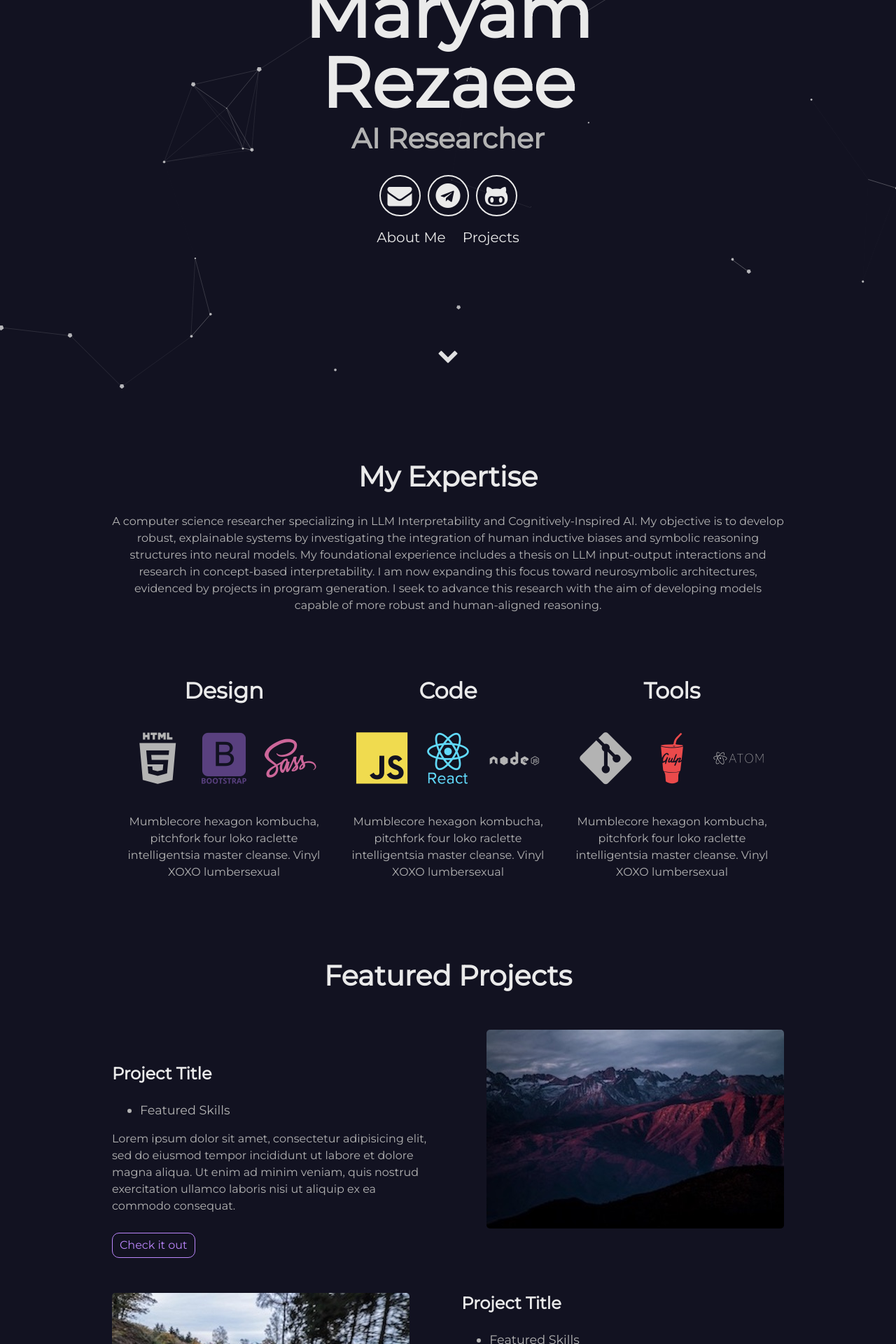
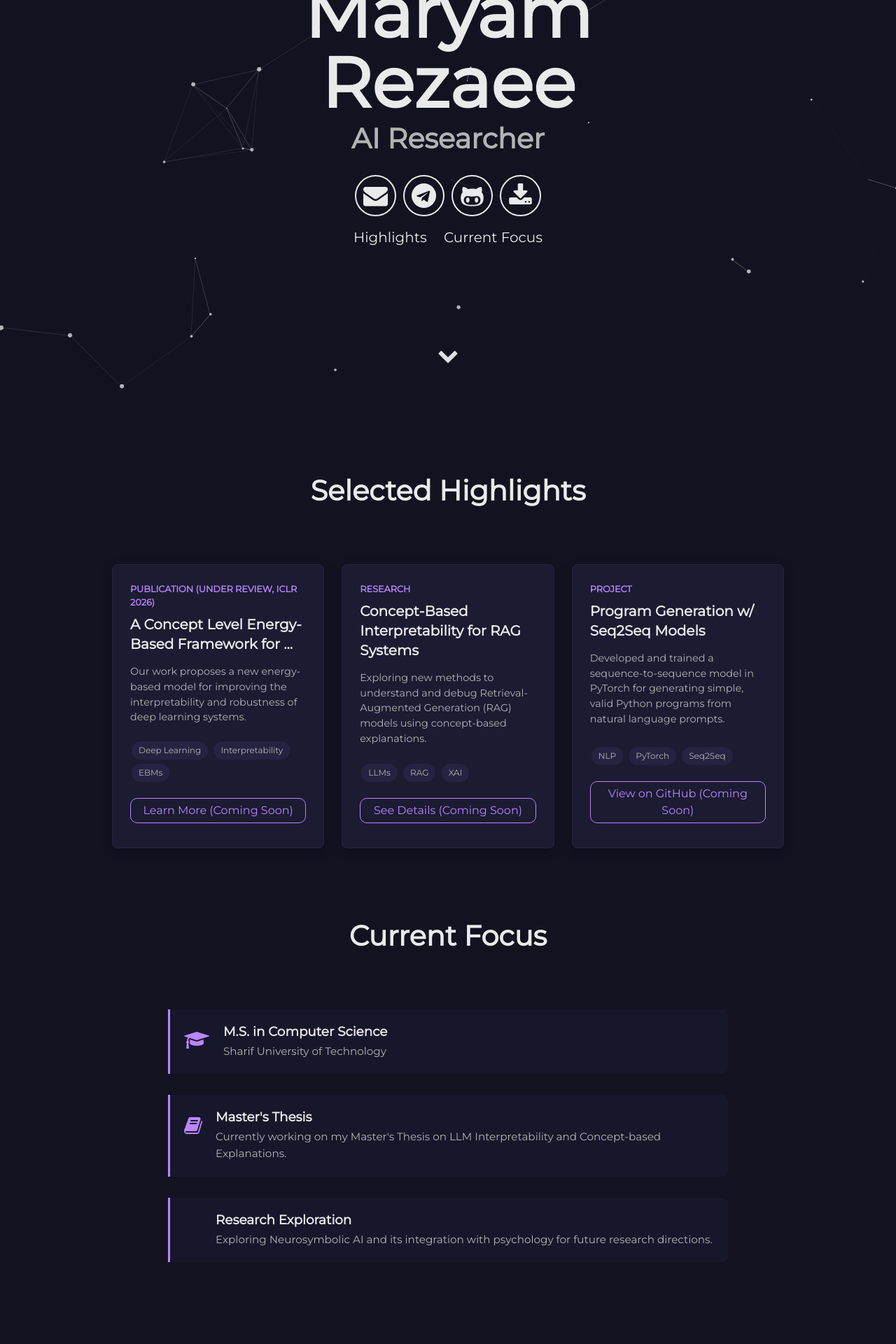
Before and after one commit to MsMaryamRezaee/msmaryamrezaee.github.io, a Jekyll site: the page built from index.html, in a window 1280 px wide. Shown: the part 324-2244 px from the top of the page at 70% size. Built offline with Jekyll 4.4.1, drawn with Linux system fonts in a browser that asks for light colours; some of the changed text lies outside the part shown.

Commit message:
feat: Add new sections to home page

```diff
--- /dev/null
+++ b/_includes/focus.html
@@ -0,0 +1,37 @@
+<div class="new-section-container">
+  <h1>Current Focus</h1>
+
+  <div class="focus-container">
+
+    <div class="focus-item js-reveal">
+      <div class="focus-icon">
+        <i class="fa fa-graduation-cap"></i>
+      </div>
+      <div class="focus-content">
+        <h4>M.S. in Computer Science</h4>
+        <p>Sharif University of Technology</p>
+      </div>
+    </div>
+
+    <div class="focus-item js-reveal">
+      <div class="focus-icon">
+        <i class="fa fa-book"></i>
+      </div>
+      <div class="focus-content">
+        <h4>Master's Thesis</h4>
+        <p>Currently working on my Master's Thesis on LLM Interpretability and Concept-based Explanations.</p>
+      </div>
+    </div>
+
+    <div class="focus-item js-reveal">
+      <div class="focus-icon">
+        <i class="fa fa-brain"></i>
+      </div>
+      <div class="focus-content">
+        <h4>Research Exploration</h4>
+        <p>Exploring Neurosymbolic AI and its integration with psychology for future research directions.</p>
+      </div>
+    </div>
+
+  </div>
+</div>
--- a/_includes/footer.html
+++ b/_includes/footer.html
@@ -1,6 +1,10 @@
 <footer class="footer">
-    <p>&copy; {{site.username}}</p>
-    <p>Build with Jekyll and <span class="love">❤</span> by <a href="https://github.com/nrandecker">Nathan Randecker</a></p>
+    <p>&copy; {{ site.time | date: "%Y" }} {{site.username}}</p>
+    <p>
+      Design customized by <a href="https://github.com/{{site.github_username}}" target="_blank">Maryam Rezaee</a>.
+      <br>
+      Based on the <a href="https://github.com/nrandecker/particle" target="_blank">Particle Theme</a> by Nathan Randecker.
+    </p>
 </footer>
 <script src="//cdn.jsdelivr.net/particles.js/2.0.0/particles.min.js"></script>
 <script src="{{ "/assets/js/sweet-scroll.min.js" | prepend: site.baseurl }}"></script>
--- a/_includes/header.html
+++ b/_includes/header.html
@@ -8,11 +8,12 @@
         <a aria-label="My Email" href="mailto:{{site.email}}"><i class="icon fa fa-envelope"></i></a>
         <a aria-label="My Telegram" target="_blank" href="https://telegram.me/{{site.telegram_username}}"><i class="icon fa fa-telegram" aria-hidden="true"></i></a>
         <a aria-label="My Github" target="_blank" href="https://github.com/{{site.github_username}}"><i class="icon fa fa-github-alt" aria-hidden="true"></i></a>
-      </div>
+        <a aria-label="Download My CV" target="_blank" href="/assets/pdf/Maryam_Rezaee_CV.pdf"><i class="icon fa fa-download" aria-hidden="true"></i></a>
+        </div>
       <div class="header-links">
-        <a class="link" href="#about" data-scroll>About Me</a>
-        <a class="link" href="#projects" data-scroll>Projects</a>
-      </div>
+        <a class="link" href="#highlights" data-scroll>Highlights</a>
+        <a class="link" href="#focus" data-scroll>Current Focus</a>
+        </div>
   </div>
-  <a class="down" href="#about" data-scroll><i class="icon fa fa-chevron-down" aria-hidden="true"></i></a>
+  <a class="down" href="#highlights" data-scroll><i class="icon fa fa-chevron-down" aria-hidden="true"></i></a>
 </div>
--- /dev/null
+++ b/_includes/highlights.html
@@ -0,0 +1,43 @@
+<div class="new-section-container">
+  <h1>Selected Highlights</h1>
+
+  <div class="highlights-grid">
+
+    <div class="highlight-card js-reveal">
+      <span class="highlight-type">Publication (Under Review, ICLR 2026)</span>
+      <h3 class="highlight-title">A Concept Level Energy-Based Framework for ...</h3>
+      <p class="highlight-desc">Our work proposes a new energy-based model for improving the interpretability and robustness of deep learning systems.</p>
+      <div class="highlight-tags">
+        <span>Deep Learning</span>
+        <span>Interpretability</span>
+        <span>EBMs</span>
+      </div>
+      <a class="project-link" href="#">Learn More (Coming Soon)</a>
+    </div>
+
+    <div class="highlight-card js-reveal">
+      <span class="highlight-type">Research</span>
+      <h3 class="highlight-title">Concept-Based Interpretability for RAG Systems</h3>
+      <p class="highlight-desc">Exploring new methods to understand and debug Retrieval-Augmented Generation (RAG) models using concept-based explanations.</p>
+      <div class="highlight-tags">
+        <span>LLMs</span>
+        <span>RAG</span>
+        <span>XAI</span>
+      </div>
+      <a class="project-link" href="#">See Details (Coming Soon)</a>
+    </div>
+
+    <div class="highlight-card js-reveal">
+      <span class="highlight-type">Project</span>
+      <h3 class="highlight-title">Program Generation w/ Seq2Seq Models</h3>
+      <p class="highlight-desc">Developed and trained a sequence-to-sequence model in PyTorch for generating simple, valid Python programs from natural language prompts.</p>
+      <div class="highlight-tags">
+        <span>NLP</span>
+        <span>PyTorch</span>
+        <span>Seq2Seq</span>
+      </div>
+      <a class="project-link" href="#">View on GitHub (Coming Soon)</a>
+    </div>
+
+  </div>
+</div>
--- a/_layouts/default.html
+++ b/_layouts/default.html
@@ -3,12 +3,17 @@
   {% include head.html %}
   <body>
       {% include header.html %}
-      <section id="about">
-        {% include about.html %}
+
+      <section id="highlights">
+        {% include highlights.html %}
       </section>
-      <section id="projects">
-        {% include projects.html %}
+
+      <section id="focus">
+        {% include focus.html %}
       </section>
-        {{ content }}
+
+      {{ content }}
+
       {% include footer.html %}
   </body>
+</html>
--- a/assets/js/main.js
+++ b/assets/js/main.js
@@ -1 +1 @@
-document.addEventListener("DOMContentLoaded",function(){new SweetScroll({}),particlesJS("particles-js",{particles:{number:{value:30,density:{enable:!0,value_area:800}},color:{value:"#EAEAEA"},shape:{type:"polygon",stroke:{width:0,color:"#000000"},polygon:{nb_sides:5},image:{src:"img/github.svg",width:100,height:100}},opacity:{value:.5,random:!1,anim:{enable:!1,speed:1,opacity_min:.1,sync:!1}},size:{value:3,random:!0,anim:{enable:!1,speed:19.18081918081918,size_min:.1,sync:!1}},line_linked:{enable:!0,distance:150,color:"#EAEAEA",opacity:.4,width:1},move:{enable:!0,speed:4,direction:"none",random:!0,straight:!1,out_mode:"out",bounce:!1,attract:{enable:!1,rotateX:600,rotateY:1200}},nb:80},interactivity:{detect_on:"canvas",events:{onhover:{enable:!1,mode:"grab"},onclick:{enable:!0,mode:"push"},resize:!0},modes:{grab:{distance:400,line_linked:{opacity:1}},bubble:{distance:400,size:40,duration:2,opacity:8,speed:3},repulse:{distance:200,duration:.4},push:{particles_nb:4},remove:{particles_nb:2}}},retina_detect:!0})},!1);
+document.addEventListener("DOMContentLoaded",function(){new SweetScroll({}),particlesJS("particles-js",{particles:{number:{value:30,density:{enable:!0,value_area:800}},color:{value:"#EAEAEA"},shape:{type:"polygon",stroke:{width:0,color:"#000000"},polygon:{nb_sides:5},image:{src:"img/github.svg",width:100,height:100}},opacity:{value:.5,random:!1,anim:{enable:!1,speed:1,opacity_min:.1,sync:!1}},size:{value:3,random:!0,anim:{enable:!1,speed:19.18081918081918,size_min:.1,sync:!1}},line_linked:{enable:!0,distance:150,color:"#EAEAEA",opacity:.4,width:1},move:{enable:!0,speed:4,direction:"none",random:!0,straight:!1,out_mode:"out",bounce:!1,attract:{enable:!1,rotateX:600,rotateY:1200}},nb:80},interactivity:{detect_on:"canvas",events:{onhover:{enable:!1,mode:"grab"},onclick:{enable:!0,mode:"push"},resize:!0},modes:{grab:{distance:400,line_linked:{opacity:1}},bubble:{distance:400,size:40,duration:2,opacity:8,speed:3},repulse:{distance:200,duration:.4},push:{particles_nb:4},remove:{particles_nb:2}}},retina_detect:!0});var e=document.querySelectorAll(".js-reveal");let t=new IntersectionObserver(e=>{e.forEach(e=>{e.isIntersecting&&(e.target.classList.add("is-visible"),t.unobserve(e.target))})},{root:null,rootMargin:"0px",threshold:.1});e.forEach(e=>{t.observe(e)})},!1);
--- a/src/styles/main.scss
+++ b/src/styles/main.scss
@@ -10,3 +10,5 @@
 @import 'about';
 @import 'projects';
 @import 'footer';
+
+@import 'custom';
```
Also changed, not shown: src/js/app.js (+27 -0 lines), src/styles/_custom.scss (added, +159 -0 lines), assets/css/main.css, 1 other file.
